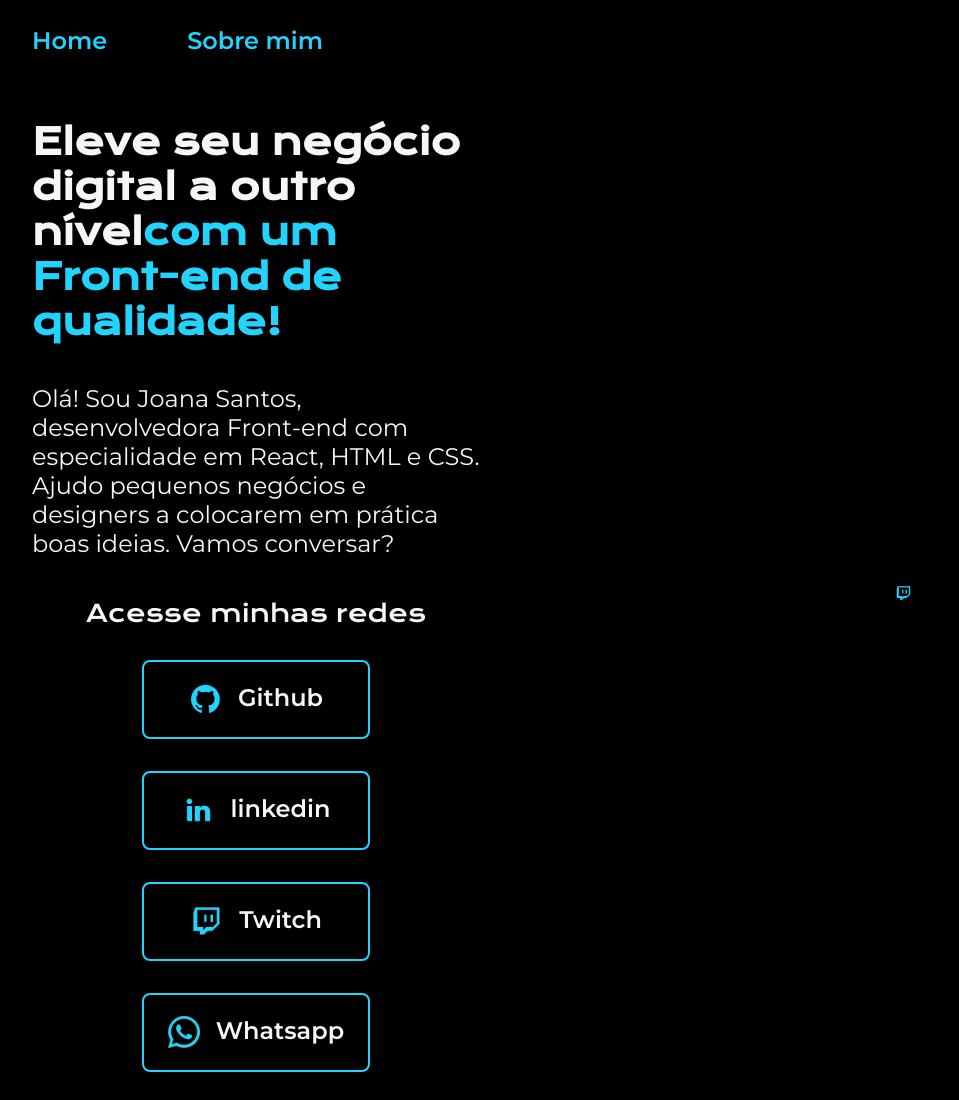
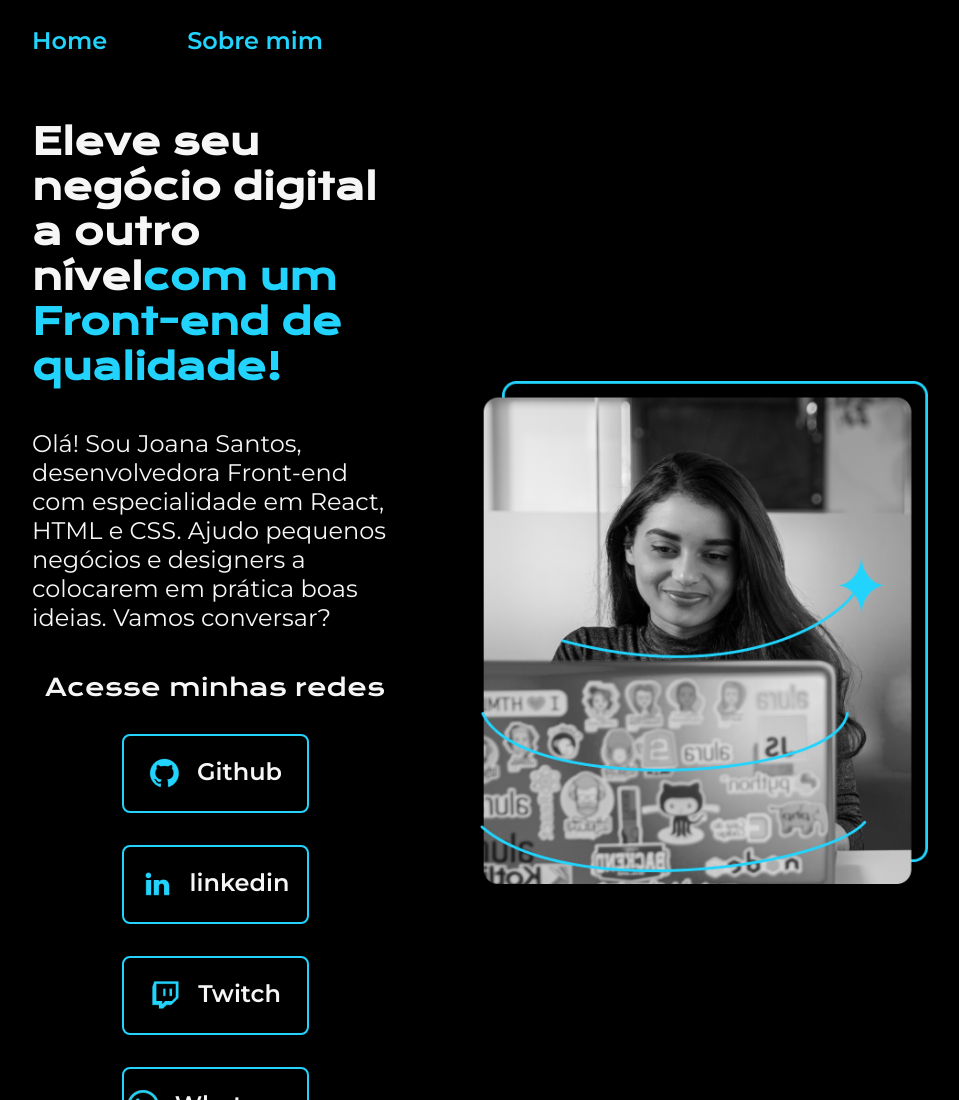
Before and after one commit to L1u2c/portfolio, a plain HTML site: page index.html in a window 1280 px wide. Shown: the top 1100 px of the page, without its empty margins (160-1119 px from the left). Drawn offline with nearby package versions, Linux system fonts and the light colour scheme.

Commit message:
Update index.html

```diff
--- a/index.html
+++ b/index.html
@@ -46,11 +46,7 @@
                 </a>
             </div>
         </section>
-        <picture>
-            <source media="(max-width: 750px)" srcset="./assets/twitch.png" type="image/png">
-            <source media="(max-width: 1050px)" srcset="./assets/twitch.png" type="image/png">
-            <img class="apresentacao__imagem" src="./assets/twitch.png" alt="Foto da Joana Santos programando">
-        </picture>
+        <img class="apresentacao__imagem" src="./assets/imagem.png" alt="Foto da Joana Santos programando">
     </main>
     <footer class="rodape">
         <p>Desenvolvido por Alura.</p>
```
